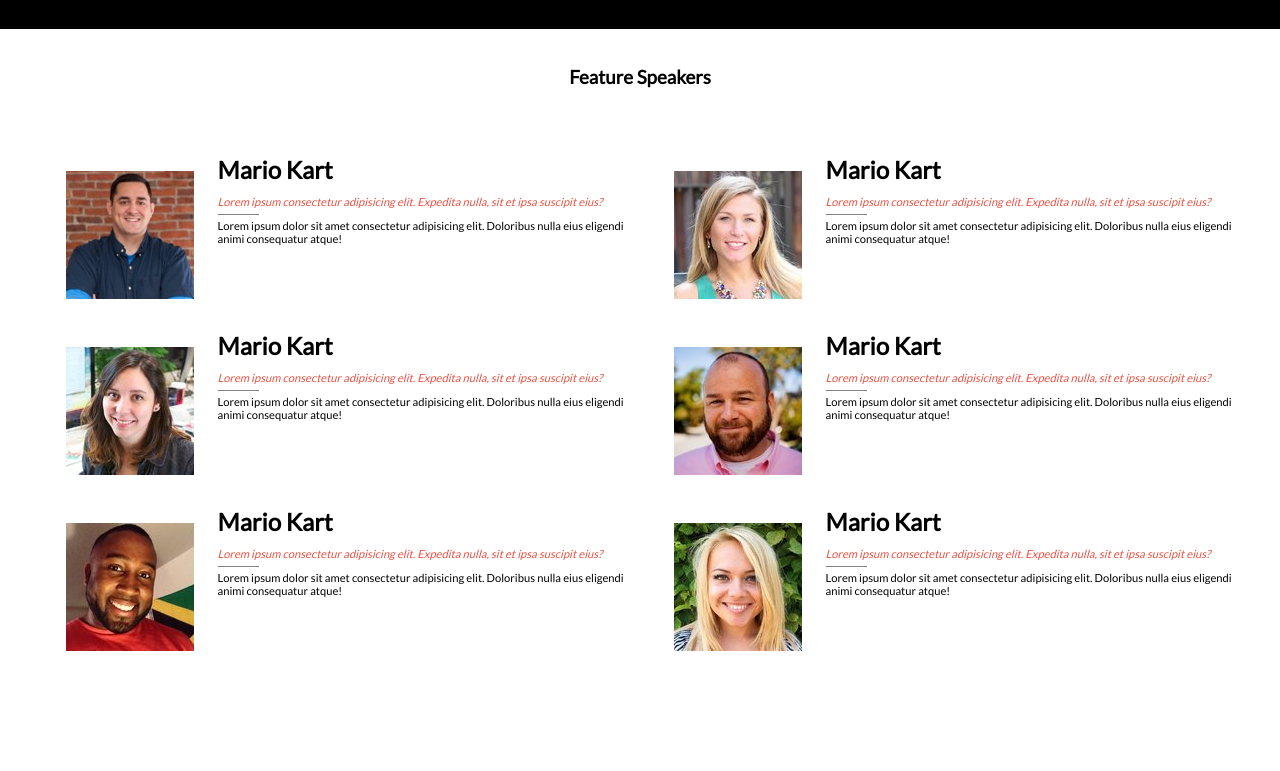
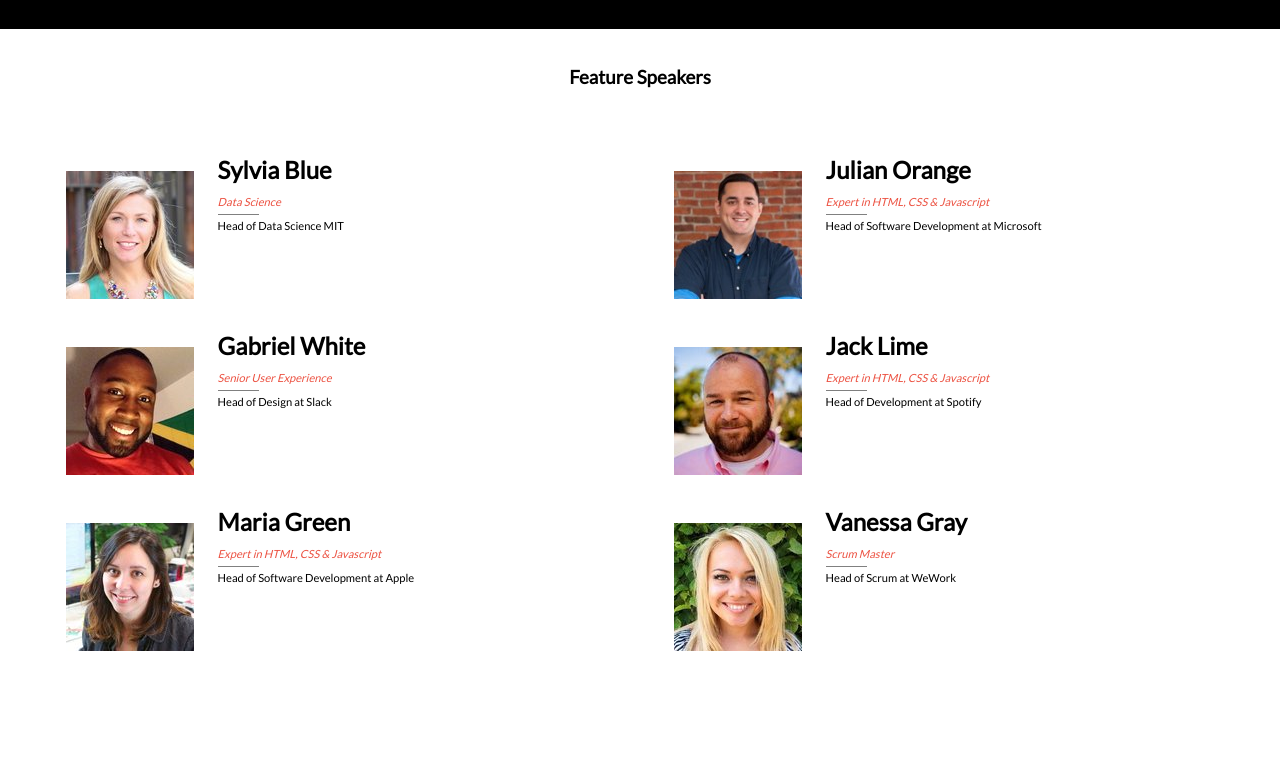
Before and after one commit to gjuliao/code2grow_agency, a website: page index.html in a window 1280 px wide. Shown: the part 1066-1837 px from the top of the page. Drawn offline with Linux system fonts and the light colour scheme.

Commit message:
Added dynamic profiles to speakers section and added the Assets folder

```diff
--- a/index.html
+++ b/index.html
@@ -22,7 +22,7 @@
          </div>
         <nav>
             <div class="main_logo">
-                <img src="./code2grow_logo.png" alt="Code2Grow Logo">
+                <img src="./Assets/code2grow_logo.png" alt="Code2Grow Logo">
             </div>
             <ul class="nav_ul">
                 <li class="link_about nav_link"><a href="/about.html">About </a></li>
@@ -96,63 +96,7 @@
 
         <section class="speakers">
             <h3>Feature Speakers</h3>
-            <div class="all_speakers">
-                <div class="card_speaker guy_one">
-                    <img src="./guy_one.jpeg" alt="Main speaker">
-                    <div class="speaker_details">
-                        <h6>Mario Kart</h6>
-                        <p class="speaker_profile">Lorem ipsum consectetur adipisicing elit. Expedita nulla, sit et ipsa suscipit eius?</p>
-                        <hr>
-                        <p>Lorem ipsum dolor sit amet consectetur adipisicing elit. Doloribus nulla eius eligendi animi consequatur atque!</p>
-                    </div>
-                </div>
-                <div class="card_speaker lady_one">
-                    <img src="./ladies_one.jpeg" alt="Main Speaker">
-                    <div class="speaker_details">
-                        <h6>Mario Kart</h6>
-                        <p class="speaker_profile">Lorem ipsum consectetur adipisicing elit. Expedita nulla, sit et ipsa suscipit eius?</p>
-                        <hr>
-                        <p>Lorem ipsum dolor sit amet consectetur adipisicing elit. Doloribus nulla eius eligendi animi consequatur atque!</p>
-                    </div>
-                </div>
-                <div class="card_speaker guy_two">
-                    <img src="./guy_two.jpeg" alt="Main Speaker">
-                    <div class="speaker_details">
-                        <h6>Mario Kart</h6>
-                        <p class="speaker_profile">Lorem ipsum consectetur adipisicing elit. Expedita nulla, sit et ipsa suscipit eius?</p>
-                        <hr>
-                        <p>Lorem ipsum dolor sit amet consectetur adipisicing elit. Doloribus nulla eius eligendi animi consequatur atque!</p>
-                    </div>
-                </div>
-                <div class="card_speaker lady_two">
-                    <img src="./ladies_two.jpeg" alt="Main Speaker">
-                    <div class="speaker_details">
-                        <h6>Mario Kart</h6>
-                        <p class="speaker_profile">Lorem ipsum consectetur adipisicing elit. Expedita nulla, sit et ipsa suscipit eius?</p>
-                        <hr>
-                        <p>Lorem ipsum dolor sit amet consectetur adipisicing elit. Doloribus nulla eius eligendi animi consequatur atque!</p>
-                    </div>
-                </div>
-                <div class="card_speaker guy_three">
-                    <img src="./guy_three.jpeg" alt="Main Speaker">
-                    <div class="speaker_details">
-                        <h6>Mario Kart</h6>
-                        <p class="speaker_profile">Lorem ipsum consectetur adipisicing elit. Expedita nulla, sit et ipsa suscipit eius?</p>
-                        <hr>
-                        <p>Lorem ipsum dolor sit amet consectetur adipisicing elit. Doloribus nulla eius eligendi animi consequatur atque!</p>
-                    </div>
-                </div>
-                <div class="card_speaker lady_three">
-                    <img src="./ladies_three.jpeg" alt="Main Speaker">
-                    <div class="speaker_details">
-                        <h6>Mario Kart</h6>
-                        <p class="speaker_profile">Lorem ipsum consectetur adipisicing elit. Expedita nulla, sit et ipsa suscipit eius?</p>
-                        <hr>
-                        <p>Lorem ipsum dolor sit amet consectetur adipisicing elit. Doloribus nulla eius eligendi animi consequatur atque!</p>
-                    </div>
-                </div>
-
-            </div>
+            <div class="all_speakers" id="all_speakers"></div>
             <button>More <i class="fa-sharp fa-solid fa-angle-down"></i></button>
         </section>
 
@@ -173,7 +117,7 @@
 
     <footer>
         <div class="logo">
-            <img src="./code2grow_logo.png" alt="Code2Grow Logo">
+            <img src="./Assets/code2grow_logo.png" alt="Code2Grow Logo">
         </div>
         <div class="text_footer">
             <p>2022 Code2Grow International</p>
--- a/main.js
+++ b/main.js
@@ -5,3 +5,27 @@ function on() {
 function off() {
     document.getElementById("overlay").style.display = "none";
   }
+
+  function getSpeakers() {
+    let output = "";
+    fetch("users.json")
+    .then((res) => res.json())
+    .then((data) => {
+        data.forEach(a => {
+            output += `
+            <div class="card_speaker guy_${a.id}">
+                    <img src="${a.img}" alt="Main speaker">
+                    <div class="speaker_details">
+                        <h6>${a.name}</h6>
+                        <p class="speaker_profile">${a.profile}</p>
+                        <hr>
+                        <p>${a.experience}</p>
+                    </div>
+            </div>
+            `;
+            document.getElementById("all_speakers").innerHTML = output;
+        })
+    })
+  }
+
+  window.addEventListener('load', getSpeakers());
--- a/styles.css
+++ b/styles.css
@@ -129,7 +129,7 @@ nav p:hover {
   font-family: 'Secular One', sans-serif;
   color: #ec5242;
   letter-spacing: 0.2em;
-  background: url(./background_text.png) 100% 100%;
+  background: url(./Assets/background_text.png) 100% 100%;
   background-size: cover;
   -webkit-text-fill-color: transparent;
   -webkit-background-clip: text;
@@ -560,27 +560,27 @@ footer {
       "guythree ladythree";
   }
 
-  .guy_one {
+  .guy_1 {
     grid-area: guyone;
   }
 
-  .guy_two {
+  .guy_2 {
     grid-area: guytwo;
   }
 
-  .guy_three {
+  .guy_3 {
     grid-area: guythree;
   }
 
-  .lady_one {
+  .lady_1 {
     grid-area: ladyone;
   }
 
-  .lady_two {
+  .lady_2 {
     grid-area: ladytwo;
   }
 
-  .lady_three {
+  .lady_3 {
     grid-area: ladythree;
   }
 
--- /dev/null
+++ b/users.json
@@ -0,0 +1,44 @@
+[
+    {
+        "id": 0,
+        "name": "Julian Orange",
+        "profile": "Expert in HTML, CSS & Javascript",
+        "experience": "Head of Software Development at Microsoft",
+        "img": "Assets/guy_one.jpeg"
+    },
+    {
+        "id": 1,
+        "name": "Sylvia Blue",
+        "profile": "Data Science",
+        "experience": "Head of Data Science MIT",
+        "img": "Assets/ladies_one.jpeg"
+    },
+    {
+        "id": 2,
+        "name": "Jack Lime",
+        "profile": "Expert in HTML, CSS & Javascript",
+        "experience": "Head of Development at Spotify",
+        "img": "Assets/guy_two.jpeg"
+    },
+    {
+        "id": 3,
+        "name": "Maria Green",
+        "profile": "Expert in HTML, CSS & Javascript",
+        "experience": "Head of Software Development at Apple",
+        "img": "Assets/ladies_two.jpeg"
+    },
+    {
+        "id": 4,
+        "name": "Gabriel White",
+        "profile": "Senior User Experience",
+        "experience": "Head of Design at Slack",
+        "img": "Assets/guy_three.jpeg"
+    },
+    {
+        "id": 5,
+        "name": "Vanessa Gray",
+        "profile": "Scrum Master",
+        "experience": "Head of Scrum at WeWork",
+        "img": "Assets/ladies_three.jpeg"
+    }
+]
```
Also changed, not shown: about.html (+2 -2 lines), Assets/background_text.png (renamed from background_text.png), Assets/capstone_image1.png (renamed from capstone_image1.png), Assets/capstone_image2.png (renamed from capstone_image2.png), Assets/code2grow_logo.png (renamed from code2grow_logo.png), Assets/guy_one.jpeg (renamed from guy_one.jpeg), Assets/guy_three.jpeg (renamed from guy_three.jpeg), Assets/guy_two.jpeg (renamed from guy_two.jpeg), Assets/ladies_one.jpeg (renamed from ladies_one.jpeg), Assets/ladies_three.jpeg (renamed from ladies_three.jpeg), Assets/ladies_two.jpeg (renamed from ladies_two.jpeg).
